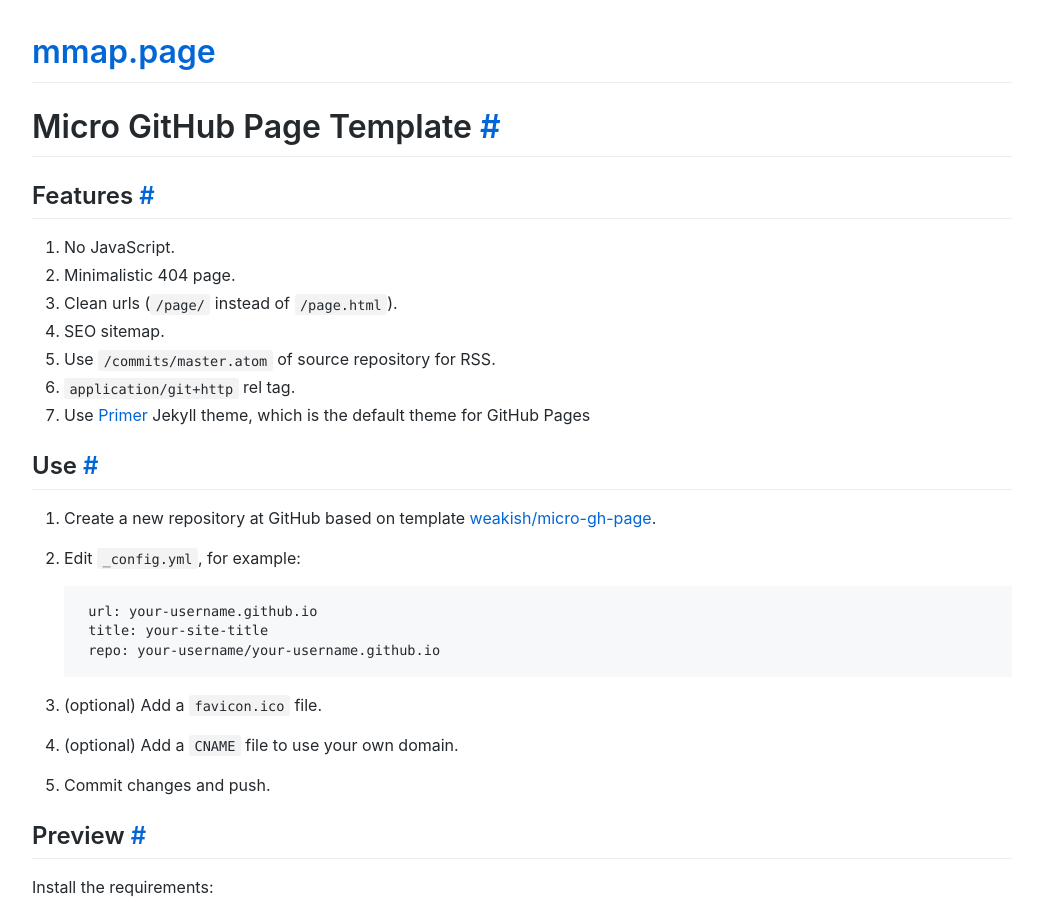
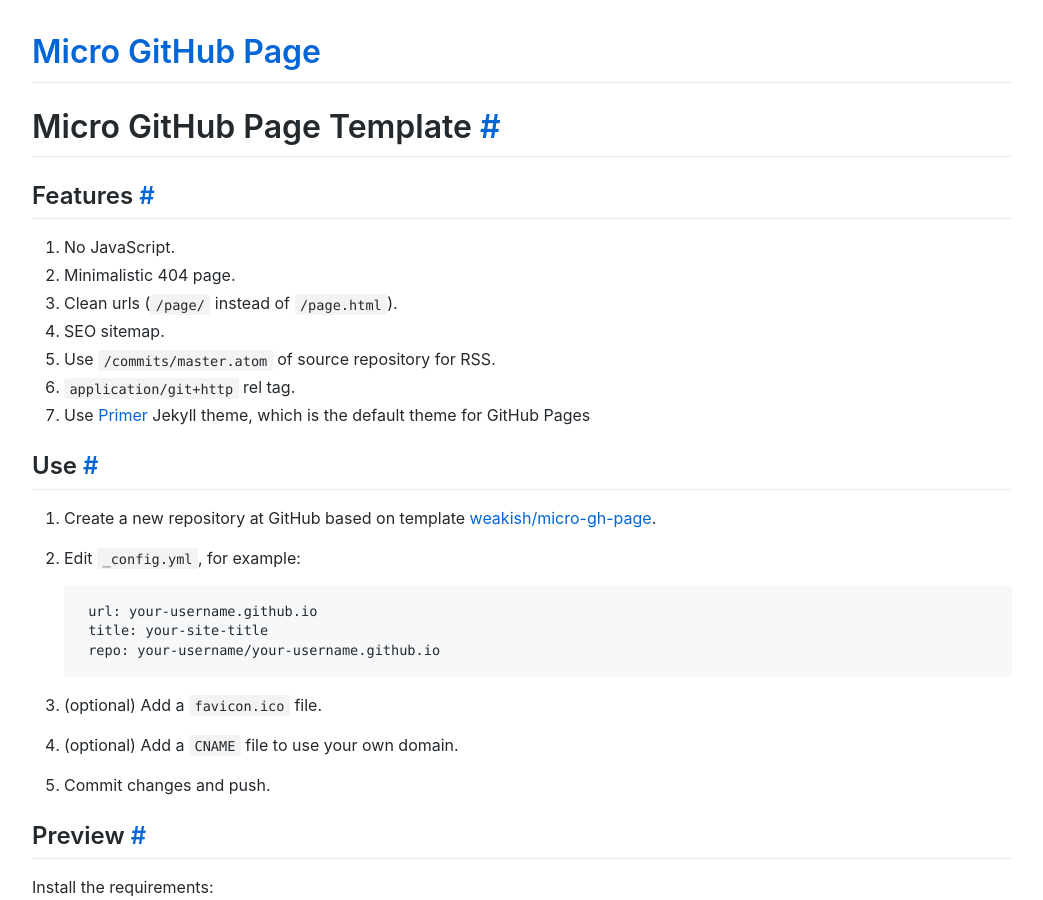
Before and after one commit to weakish/micro-gh-page, a Jekyll site: the page built from README.md, in a window 1280 px wide and 900 px high. Shown: the whole window, without its empty margins (118-1161 px from the left). Built offline with Jekyll 4.4.1, drawn with Linux system fonts in a browser that asks for light colours; our own code applies the rules of GitHub Pages for plain Markdown files.

Commit message:
:bug: typo

```diff
--- a/_config.yml
+++ b/_config.yml
@@ -11,6 +11,6 @@ defaults:
         values:
             layout: default
 
-url: https://mmap.page/micro-gh-page
-title: mmap.page
+url: https://mmap.page
+title: Micro GitHub Page
 repo: weakish/weakish.github.com
```
